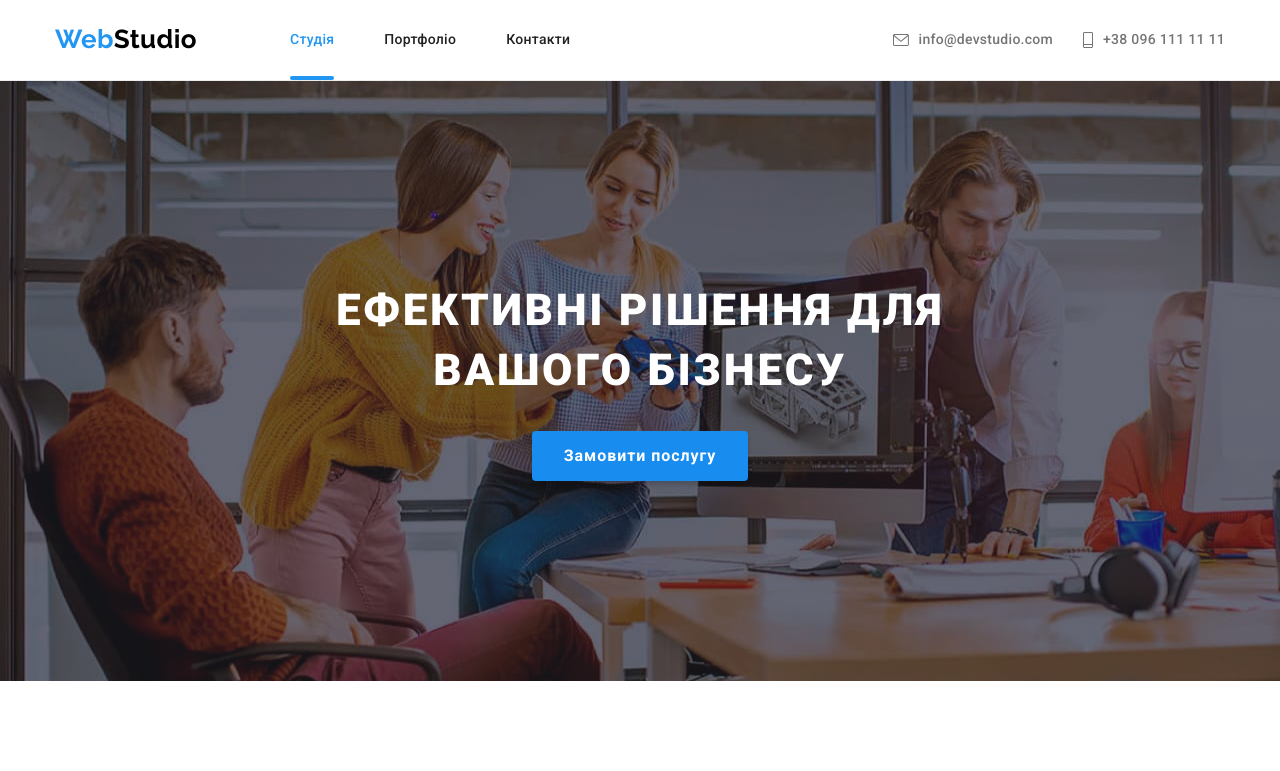
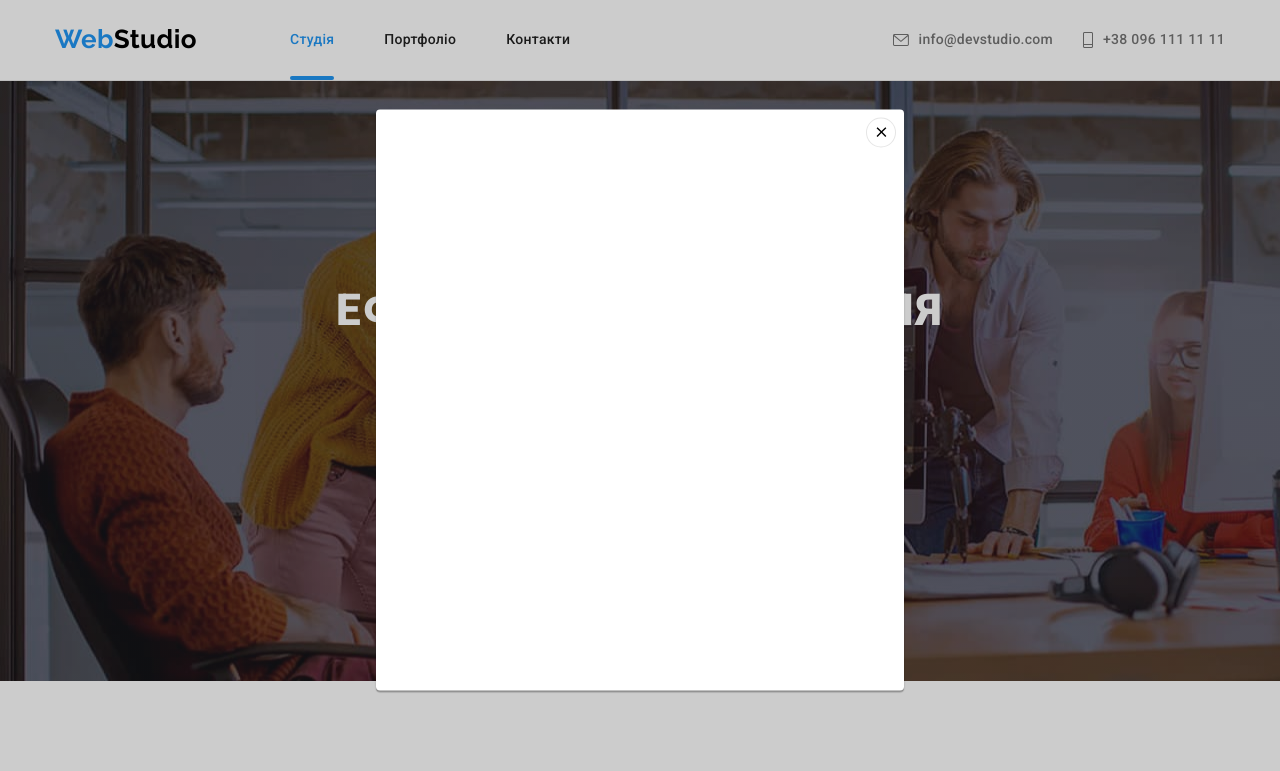
Before and after one commit to YuliyaITmas/goit-markup-hw-05, a plain HTML site: page index.html in a window 1280 px wide. Both pictures are taken after a click on the button "Замовити послугу". Shown: the top 771 px of the page. Drawn offline with nearby package versions, Linux system fonts and the light colour scheme.

Commit message:
modal window

```diff
--- a/css/styles.css
+++ b/css/styles.css
@@ -358,7 +358,6 @@ img {
   letter-spacing: 0.03em;
   text-transform: uppercase;
   color: var(--white-color);
-
 }
 /* section team */
 .team {
@@ -543,7 +542,6 @@ img {
   list-style: none;
 }
 
-
 .overlay {
   position: relative;
   overflow: hidden;
@@ -599,3 +597,53 @@ img {
   font-size: 16px;
   line-height: 1.88;
 }
+.backdrop {
+  position: fixed;
+  top: 0;
+  width: 100%;
+  height: 100%;
+  background-color: rgba(0, 0, 0, 0.2);
+  transition: opacity 300ms linear;
+}
+
+.modal {
+  width: 528px;
+  min-height: 581px;
+  background-color: var(--white-color);
+  box-shadow: 0px 1px 3px rgba(0, 0, 0, 0.12), 0px 1px 1px rgba(0, 0, 0, 0.14), 0px 2px 1px rgba(0, 0, 0, 0.2);
+  border-radius: 4px;
+  position: absolute;
+  top: 50%;
+  left: 50%;
+  transform: translate(-50%, -50%) scaleY(1) scaleX(1);
+  transition: transform 600ms cubic-bezier(0.4, 0, 0.2, 1);
+}
+.backdrop.is-hidden .modal {
+  transform: translate(-50%, -50%) scaleY(-0.5) scaleX(0);
+}
+
+.close-button {
+  position: absolute;
+  top: 8px;
+  right: 8px;
+  display: flex;
+  justify-content: center;
+  align-items: center;
+  width: 30px;
+  height: 30px;
+  border-radius: 50%;
+  border: 1px solid rgba(0, 0, 0, 0.1);
+  background-color: #fff;
+  cursor: pointer;
+}
+.close-icon {
+  fill: var(--black-color);
+}
+.close-button:hover .close-icon {
+  fill: var(--accent-color);
+}
+.is-hidden {
+  opacity: 0;
+  visibility: hidden;
+  pointer-events: none;
+}
--- a/index.html
+++ b/index.html
@@ -53,7 +53,7 @@
       <h1 class="hero-title">
         Ефективні рішення для <br> вашого бізнесу
       </h1>
-      <button class="hero-button" type="button">Замовити послугу</button>
+      <button class="hero-button" type="button" data-modal-open >Замовити послугу</button>
     </section>
     <section class="preference section">
       <div class="container">
@@ -373,6 +373,15 @@
       </div>
     </div>
   </footer>
+  <div class="backdrop is-hidden" data-modal>
+    <div class="modal">
+      <button  class="close-button" type="button" data-modal-close > <svg class="close-icon" width="18" height="18">
+          <use href="./images/icons.svg#icon-cross"></use>
+        </svg>
+      </button>
+    </div>
+  </div>
+  <script src="./js/modal.js"></script>
 </body>
 
 </html>
--- /dev/null
+++ b/js/modal.js
@@ -0,0 +1,14 @@
+(() => {
+    const refs = {
+      openModalBtn: document.querySelector("[data-modal-open]"),
+      closeModalBtn: document.querySelector("[data-modal-close]"),
+      modal: document.querySelector("[data-modal]"),
+    };
+
+    refs.openModalBtn.addEventListener("click", toggleModal);
+    refs.closeModalBtn.addEventListener("click", toggleModal);
+
+    function toggleModal() {
+      refs.modal.classList.toggle("is-hidden");
+    }
+  })();
```
